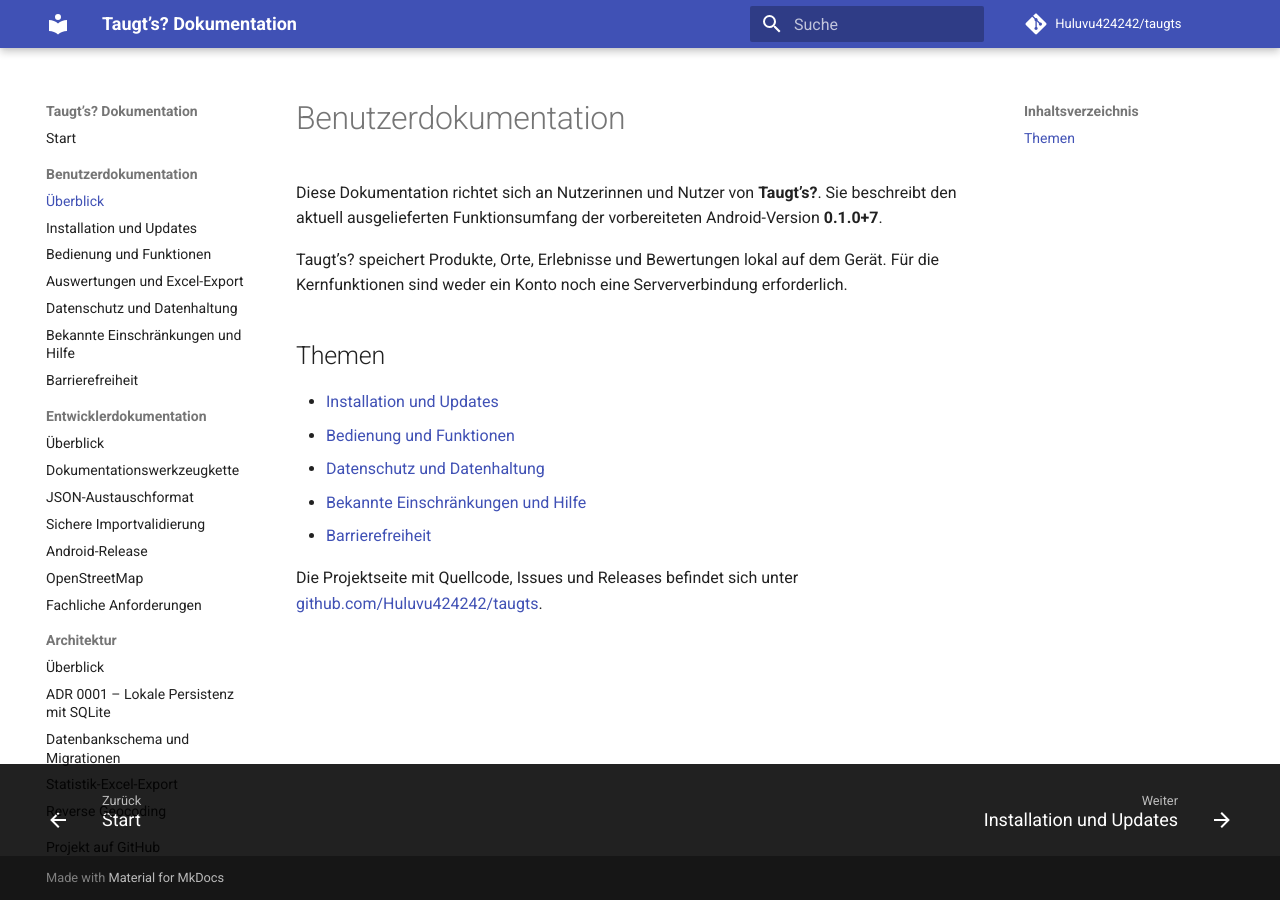
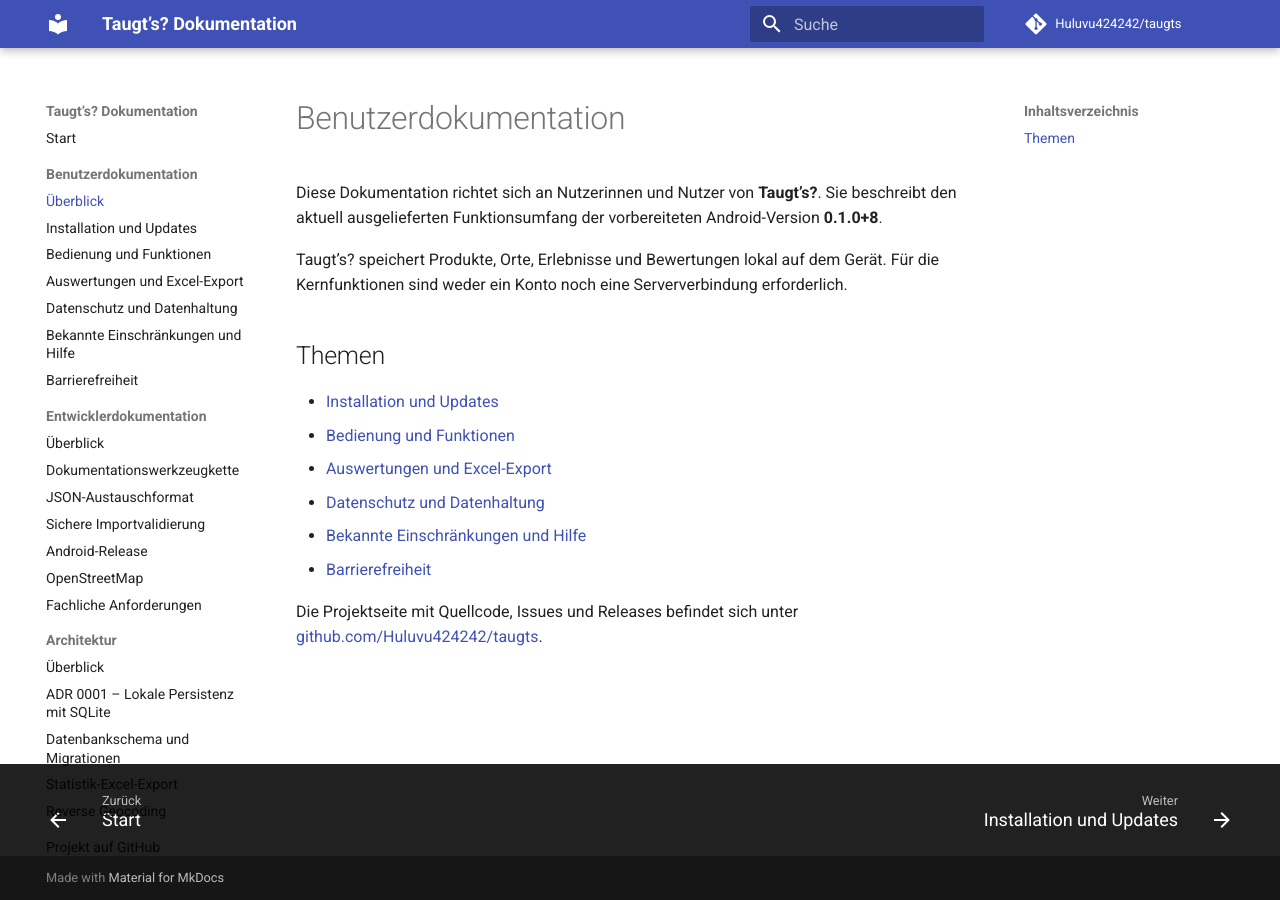
Before and after one commit to Huluvu424242/taugts, an MkDocs documentation site: the page built from docs/benutzer/index.md, in a window 1280 px wide. Built offline with MkDocs 1.6.1 and Material for MkDocs 9.7.7, drawn with Linux system fonts in a browser that asks for light colours; comment, search, counter and statistics services are not loaded.

Commit message:
Story #215: Benutzerdoku auf 0.1.0+8 aktualisieren

```diff
--- a/docs/benutzer/index.md
+++ b/docs/benutzer/index.md
@@ -1,6 +1,6 @@
 # Benutzerdokumentation
 
-Diese Dokumentation richtet sich an Nutzerinnen und Nutzer von **Taugt’s?**. Sie beschreibt den aktuell ausgelieferten Funktionsumfang der vorbereiteten Android-Version **0.1.0+7**.
+Diese Dokumentation richtet sich an Nutzerinnen und Nutzer von **Taugt’s?**. Sie beschreibt den aktuell ausgelieferten Funktionsumfang der vorbereiteten Android-Version **0.1.0+8**.
 
 Taugt’s? speichert Produkte, Orte, Erlebnisse und Bewertungen lokal auf dem Gerät. Für die Kernfunktionen sind weder ein Konto noch eine Serververbindung erforderlich.
 
@@ -8,6 +8,7 @@ Taugt’s? speichert Produkte, Orte, Erlebnisse und Bewertungen lokal auf dem Ge
 
 - [Installation und Updates](installation.md)
 - [Bedienung und Funktionen](bedienung.md)
+- [Auswertungen und Excel-Export](auswertungen.md)
 - [Datenschutz und Datenhaltung](datenhaltung.md)
 - [Bekannte Einschränkungen und Hilfe](hilfe.md)
 - [Barrierefreiheit](../barrierefreiheit.md)
```
